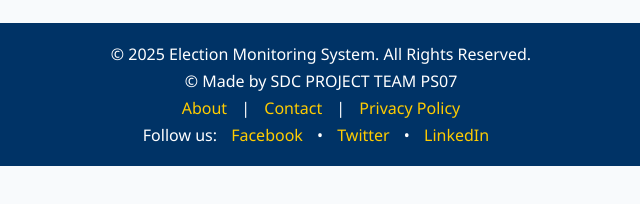
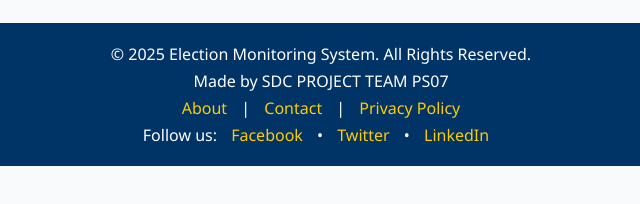
Before and after one commit to siveera-collections/voterportal1, a plain HTML site: page index.html in a window 1280 px wide. Shown: the part 448-652 px from the top of the page, 319-959 px from the left. Drawn offline with Linux system fonts and the light colour scheme.

Commit message:
Update index.html

```diff
--- a/index.html
+++ b/index.html
@@ -177,7 +177,7 @@
 
   <footer>
     <p>&copy; 2025 Election Monitoring System. All Rights Reserved.</p>
-    <p>&copy; Made by SDC PROJECT TEAM PS07</p>
+    <p>Made by SDC PROJECT TEAM PS07</p>
     <p>
       <a href="#">About</a> |
       <a href="#">Contact</a> |
```
